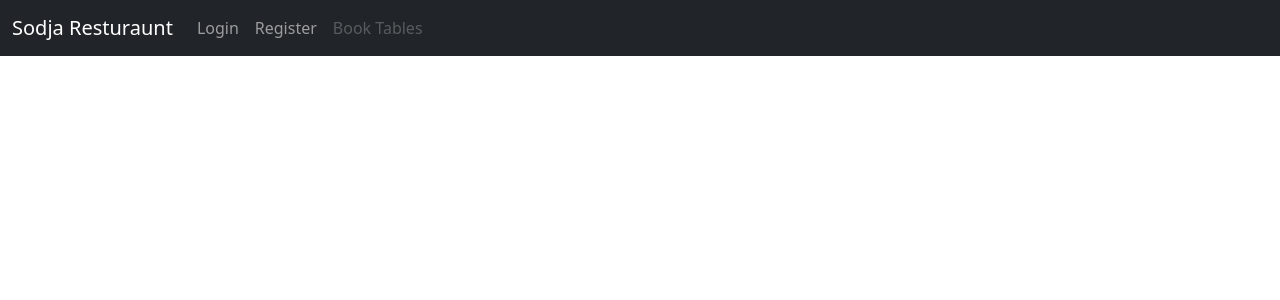
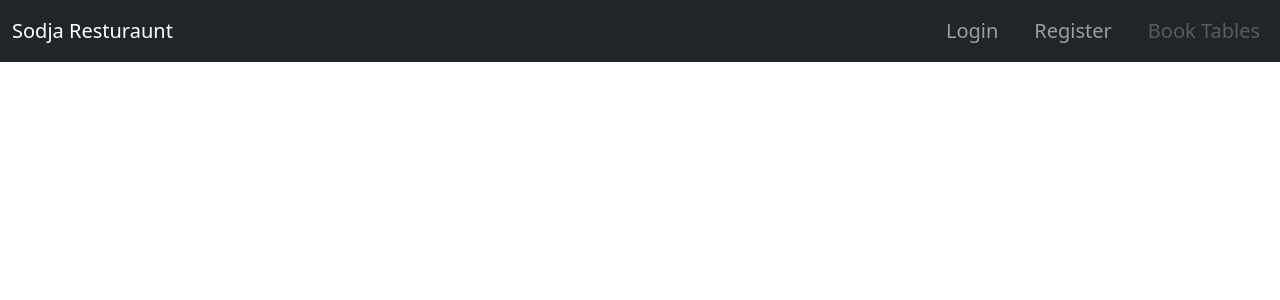
Before and after one commit to Arminas19/project4, a Django app: page / in a window 1280 px wide. Shown: the top 300 px of the page. Run offline with Django 3.2, Linux system fonts and the light colour scheme; some libraries are stand-ins or nearby versions.

Commit message:
added some changes to my nav ul, li elements

```diff
--- a/static/css/style.css
+++ b/static/css/style.css
@@ -1,3 +1,6 @@
 .nav-link{
-    text-align: right;
+    font-size: 20px;
 }
+.nav-item{
+    padding-left: 20px;
+}
--- a/templates/base.html
+++ b/templates/base.html
@@ -18,11 +18,14 @@
             <nav class="navbar navbar-expand-lg navbar-dark bg-dark">
                 <div class="container-fluid">
                     <a class="navbar-brand" href="#">Sodja Resturaunt</a>
-              <button class="navbar-toggler" type="button" data-bs-toggle="collapse" data-bs-target="#navbarScroll" aria-controls="navbarScroll" aria-expanded="false" aria-label="Toggle navigation">
+                    <button class="navbar-toggler" type="button" data-bs-toggle="collapse"
+                        data-bs-target="#navbarScroll" aria-controls="navbarScroll" aria-expanded="false"
+                        aria-label="Toggle navigation">
                         <span class="navbar-toggler-icon"></span>
                     </button>
                     <div class="collapse navbar-collapse" id="navbarScroll">
-                <ul class="navbar-nav me-auto my-2 my-lg-0 navbar-nav-scroll " style="--bs-scroll-height: 100px;">
+                        <ul class="navbar-nav ms-auto my-2 my-lg-0"
+                            style="--bs-scroll-height: 100px;">
                             <li class="nav-item">
                                 <a class="nav-link" aria-current="page" href="#">Login</a>
                             </li>
```
Lines whose indentation alone changed are shown as unchanged.
